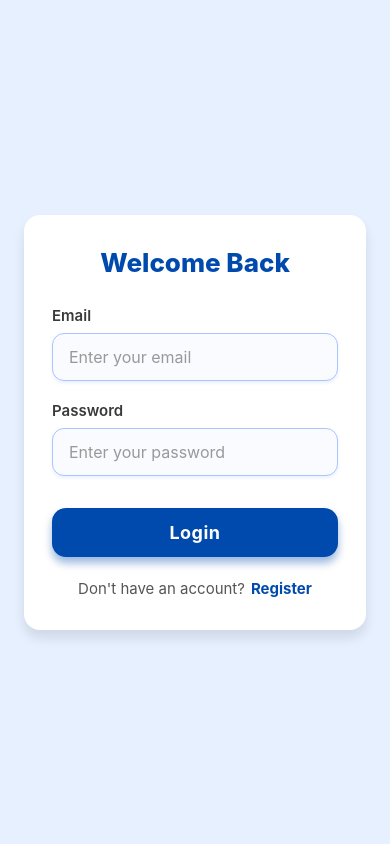
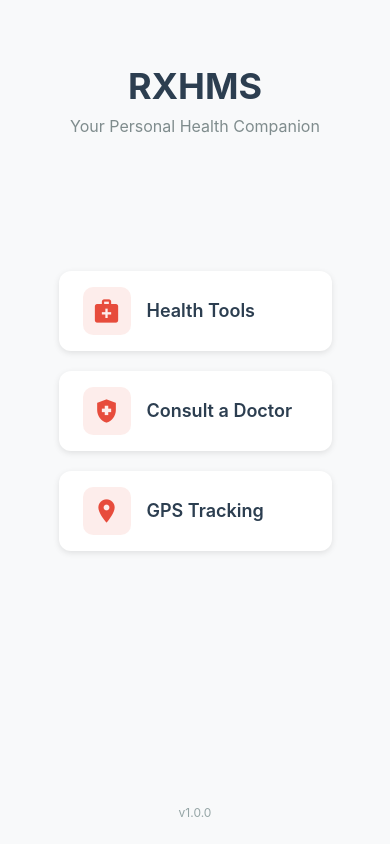
Before and after one commit to Satyakarthik05/Rxhms_Ecom_app, a React Native app: screen / in a window 390 px wide. Built offline with nearby package versions, Linux system fonts and the light colour scheme.

Commit message:
all for shajn to check

```diff
--- a/package.json
+++ b/package.json
@@ -41,7 +41,7 @@
     "react-native-nitro-modules": "^0.27.3",
     "react-native-permissions": "^5.4.2",
     "react-native-reanimated": "^4.0.2",
-    "react-native-safe-area-context": "^5.5.2",
+    "react-native-safe-area-context": "^5.6.0",
     "react-native-screens": "^4.13.1",
     "react-native-sound": "^0.12.0",
     "react-native-svg": "^15.12.1",
--- a/src/nric_modules/WelcomeScreen.tsx
+++ b/src/nric_modules/WelcomeScreen.tsx
@@ -1,14 +1,19 @@
 import React from 'react';
-import { View, Text, StyleSheet, TouchableOpacity, Dimensions } from 'react-native';
-import { NativeStackScreenProps } from '@react-navigation/native-stack';
-import { RootStackParamList } from '../types/types';
+import {
+  View,
+  Text,
+  StyleSheet,
+  TouchableOpacity,
+  Dimensions,
+} from 'react-native';
+import {NativeStackScreenProps} from '@react-navigation/native-stack';
+import {RootStackParamList} from '../types/types';
 import Icon from 'react-native-vector-icons/MaterialIcons';
 
 type WelcomeScreenProps = NativeStackScreenProps<RootStackParamList, 'Welcome'>;
+const {width} = Dimensions.get('window');
 
-const { width } = Dimensions.get('window');
-
-const WelcomeScreen = ({ navigation }: WelcomeScreenProps) => {
+const WelcomeScreen = ({navigation}: WelcomeScreenProps) => {
   return (
     <View style={styles.container}>
       <View style={styles.header}>
@@ -20,22 +25,32 @@ const WelcomeScreen = ({ navigation }: WelcomeScreenProps) => {
         <TouchableOpacity
           style={styles.button}
           onPress={() => navigation.navigate('HealthHome')}
-          activeOpacity={0.7}
-        >
+          activeOpacity={0.7}>
           <View style={styles.buttonIconContainer}>
             <Icon name="medical-services" size={28} color="#e74c3c" />
           </View>
           <Text style={styles.buttonText}>Health Tools</Text>
         </TouchableOpacity>
+
         <TouchableOpacity
           style={styles.button}
           onPress={() => navigation.navigate('PatientLogin')}
-          activeOpacity={0.7}
-        >
+          activeOpacity={0.7}>
           <View style={styles.buttonIconContainer}>
             <Icon name="health-and-safety" size={28} color="#e74c3c" />
           </View>
-          <Text style={styles.buttonText}>Consult a doctor</Text>
+          <Text style={styles.buttonText}>Consult a Doctor</Text>
+        </TouchableOpacity>
+
+        {/* NEW GPS Tracking Button */}
+        <TouchableOpacity
+          style={styles.button}
+          onPress={() => navigation.navigate('GPSLogin')}
+          activeOpacity={0.7}>
+          <View style={styles.buttonIconContainer}>
+            <Icon name="location-on" size={28} color="#e74c3c" />
+          </View>
+          <Text style={styles.buttonText}>GPS Tracking</Text>
         </TouchableOpacity>
       </View>
 
@@ -53,39 +68,21 @@ const styles = StyleSheet.create({
     padding: 24,
     justifyContent: 'space-between',
   },
-  header: {
-    alignItems: 'center',
-    marginTop: 40,
-  },
-  title: {
-    fontSize: 36,
-    fontWeight: '700',
-    color: '#2c3e50',
-    marginBottom: 8,
-  },
-  subtitle: {
-    fontSize: 16,
-    color: '#7f8c8d',
-    textAlign: 'center',
-  },
-  buttonContainer: {
-    alignItems: 'center',
-    marginBottom: 100,
-  },
+  header: {alignItems: 'center', marginTop: 40},
+  title: {fontSize: 36, fontWeight: '700', color: '#2c3e50', marginBottom: 8},
+  subtitle: {fontSize: 16, color: '#7f8c8d', textAlign: 'center'},
+  buttonContainer: {alignItems: 'center', marginBottom: 100},
   button: {
     width: width * 0.7,
     height: 80,
-    marginBottom:20,
+    marginBottom: 20,
     backgroundColor: 'white',
     borderRadius: 12,
     flexDirection: 'row',
     alignItems: 'center',
     paddingHorizontal: 24,
     shadowColor: '#000',
-    shadowOffset: {
-      width: 0,
-      height: 2,
-    },
+    shadowOffset: {width: 0, height: 2},
     shadowOpacity: 0.1,
     shadowRadius: 6,
     elevation: 3,
@@ -93,25 +90,15 @@ const styles = StyleSheet.create({
   buttonIconContainer: {
     width: 48,
     height: 48,
-
     borderRadius: 10,
-    backgroundColor: 'rgba(231, 76, 60, 0.1)', // Matching icon color with opacity
+    backgroundColor: 'rgba(231, 76, 60, 0.1)',
     justifyContent: 'center',
     alignItems: 'center',
     marginRight: 16,
   },
-  buttonText: {
-    fontSize: 18,
-    fontWeight: '600',
-    color: '#2c3e50',
-  },
-  footer: {
-    alignItems: 'center',
-  },
-  footerText: {
-    color: '#95a5a6',
-    fontSize: 12,
-  },
+  buttonText: {fontSize: 18, fontWeight: '600', color: '#2c3e50'},
+  footer: {alignItems: 'center'},
+  footerText: {color: '#95a5a6', fontSize: 12},
 });
 
 export default WelcomeScreen;
--- a/src/nric_modules/navigations/StackNavigator.tsx
+++ b/src/nric_modules/navigations/StackNavigator.tsx
@@ -1,13 +1,54 @@
 import React, { useState, useEffect } from "react";
+import { SafeAreaView, StyleSheet } from "react-native";
 import { createNativeStackNavigator } from "@react-navigation/native-stack";
 import AsyncStorage from "@react-native-async-storage/async-storage";
+
+import WelcomeScreen from "../WelcomeScreen";
+import index from "../chatbot/index";
+
+// Health Tools
+import { UserProfile, DietPlan } from "../HealthTools/types/diet";
+import { DietAIService } from "../HealthTools/services/dietAI";
+import HealthHomeScreen from "../HealthTools/screens/HomeScreen";
+import UserProfileForm from "../HealthTools/components/UserProfileForm";
+import DietPlanDisplay from "../HealthTools/components/DietPlanDisplay";
+import LoadingScreen from "../HealthTools/components/LoadingScreen";
+import BMICalculator from "../HealthTools/components/BMICalculator";
+import BreatheChallenge from "../HealthTools/components/BreatheChallenge";
+import MedicineReminderScreen from "../HealthTools/screens/MedicineReminderScreen";
+import WaterReminderScreen from "../HealthTools/screens/WaterReminderScreen";
+
+// VoIP Calling
+import CallSetupScreen from "../VoipCalling/components/CallSetupScreen";
+import LoginScreen from "../VoipCalling/screens/LoginScreen";
+import RegisterScreen from "../VoipCalling/screens/RegisterScreen";
+import HomeScreen from "../VoipCalling/screens/HomeScreen";
+import VideoCallScreen from "../VoipCalling/components/VideoCallScreen";
+
+// GPS Tracking
 import LoginRegisterScreen from "../GpsTracking/screens/LoginRegisterScreen";
 import CustomerHomeScreen from "../GpsTracking/screens/CustomerHomeScreen";
 import ShopDetailScreen from "../GpsTracking/screens/ShopDetailScreen";
 import { Customer, Shop } from "../GpsTracking/types";
 
 export type RootStackParamList = {
-  Login: undefined;
+  Welcome: undefined;
+  PatientLogin: undefined;
+  Register: undefined;
+  Home: undefined;
+  CallSetup: undefined;
+  VideoCallScreen: undefined;
+  HealthHome: undefined;
+  ProfileForm: undefined;
+  Loading: undefined;
+  DietPlan: undefined;
+  BMICalculator: undefined;
+  BreatheChallenge: undefined;
+  WaterReminderScreen: undefined;
+  MedicineReminderScreen: undefined;
+
+  // GPS Tracking routes
+  GPSLogin: undefined;
   CustomerHome: undefined;
   ShopDetail: { shop: Shop };
 };
@@ -15,16 +56,30 @@ export type RootStackParamList = {
 const Stack = createNativeStackNavigator<RootStackParamList>();
 
 const StackNavigator = () => {
+  // Diet Plan State
+  const [dietPlan, setDietPlan] = useState<DietPlan | null>(null);
+
+  // GPS Tracking State
   const [customer, setCustomer] = useState<Customer | null>(null);
   const [detailShop, setDetailShop] = useState<Shop | null>(null);
 
+  const handleProfileSubmit = async (profile: UserProfile) => {
+    try {
+      const plan = await DietAIService.generateDietPlan(profile);
+      setDietPlan(plan);
+      return plan;
+    } catch (error) {
+      console.error("Error generating diet plan:", error);
+      throw error;
+    }
+  };
+
+  // Load GPS customer from storage
   useEffect(() => {
     const loadCustomer = async () => {
       try {
         const stored = await AsyncStorage.getItem("customer");
-        if (stored) {
-          setCustomer(JSON.parse(stored));
-        }
+        if (stored) setCustomer(JSON.parse(stored));
       } catch (err) {
         console.error("Error loading stored customer:", err);
       }
@@ -44,37 +99,70 @@ const StackNavigator = () => {
   };
 
   return (
-    <Stack.Navigator screenOptions={{ headerShown: false }}>
+    <SafeAreaView style={styles.container}>
+      <Stack.Navigator initialRouteName="Welcome" screenOptions={{ headerShown: false }}>
+        {/* Welcome Screen */}
+        <Stack.Screen name="Welcome">
+          {({ navigation }) => (
+            <WelcomeScreen navigation={navigation} />
+          )}
+        </Stack.Screen>
+
+        {/* Chatbot entry */}
+        <Stack.Screen name="Main Screen" component={index} />
+
+        {/* VoIP Calling */}
+        <Stack.Screen name="PatientLogin" component={LoginScreen} />
+        <Stack.Screen name="Register" component={RegisterScreen} />
+        <Stack.Screen name="Home" component={HomeScreen} />
+        <Stack.Screen name="CallSetup" component={CallSetupScreen} />
+        <Stack.Screen name="VideoCallScreen" component={VideoCallScreen} />
+
+        {/* Health Tools */}
+        <Stack.Screen name="HealthHome" component={HealthHomeScreen} />
+        <Stack.Screen name="ProfileForm">
+          {() => <UserProfileForm onSubmit={handleProfileSubmit} />}
+        </Stack.Screen>
+        <Stack.Screen name="Loading" component={LoadingScreen} />
+        <Stack.Screen name="DietPlan" component={DietPlanDisplay} />
+        <Stack.Screen name="BMICalculator" component={BMICalculator} />
+        <Stack.Screen name="BreatheChallenge" component={BreatheChallenge} />
+        <Stack.Screen name="WaterReminderScreen" component={WaterReminderScreen} />
+        <Stack.Screen name="MedicineReminderScreen" component={MedicineReminderScreen} />
+
+        {/* GPS Tracking */}
         {!customer ? (
-        <Stack.Screen
-          name="Login"
-          children={() => <LoginRegisterScreen onLogin={handleLogin} />}
-        />
+          <Stack.Screen name="GPSLogin">
+            {() => <LoginRegisterScreen onLogin={handleLogin} />}
+          </Stack.Screen>
         ) : detailShop ? (
-        <Stack.Screen
-          name="ShopDetail"
-          children={() => (
+          <Stack.Screen name="ShopDetail">
+            {() => (
               <ShopDetailScreen
                 shop={detailShop}
                 customer={customer}
                 onBack={() => setDetailShop(null)}
               />
             )}
-        />
+          </Stack.Screen>
         ) : (
-        <Stack.Screen
-          name="CustomerHome"
-          children={() => (
+          <Stack.Screen name="CustomerHome">
+            {() => (
               <CustomerHomeScreen
                 customer={customer}
                 onLogout={handleLogout}
                 onDetail={(shop) => setDetailShop(shop)}
               />
             )}
-        />
+          </Stack.Screen>
         )}
       </Stack.Navigator>
+    </SafeAreaView>
   );
 };
 
 export default StackNavigator;
+
+const styles = StyleSheet.create({
+  container: { flex: 1 },
+});
```
Also changed, not shown: 2 other files (tests, documents, lock files or other folders). Lines whose indentation alone changed are shown as unchanged.
